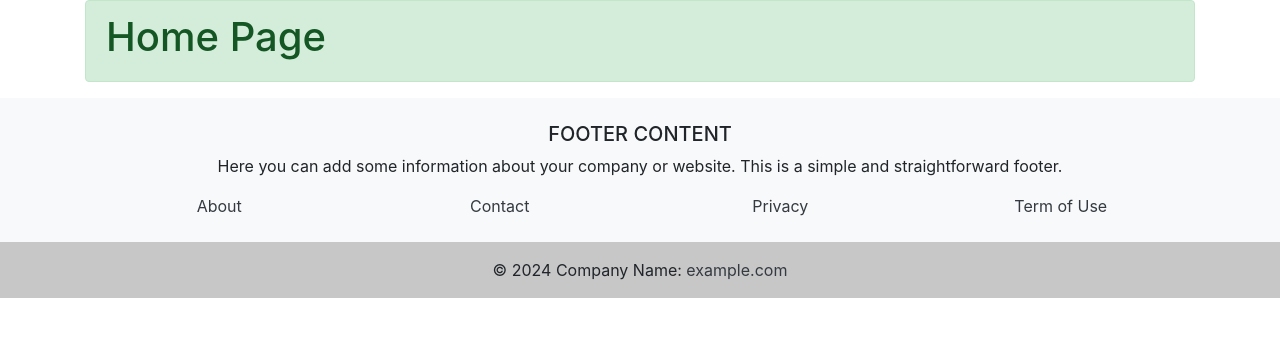
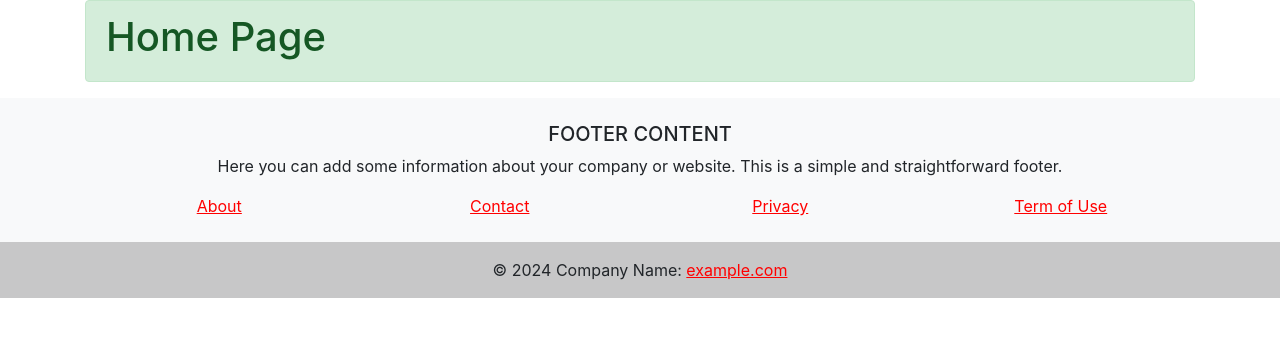
Before and after one commit to elkocho1/project-4, a Django app: page / in a window 1280 px wide. Shown: the part 56-393 px from the top of the page. Run offline with Django 4.2, Linux system fonts and the light colour scheme; some libraries are stand-ins or nearby versions.

Commit message:
Add red style to links

```diff
--- a/static/css/style.css
+++ b/static/css/style.css
@@ -1,5 +1,5 @@
-.home-button{
-    color: red;
+.text-dark{
+    color: red!important;
     text-decoration: underline;
 }
 
```
